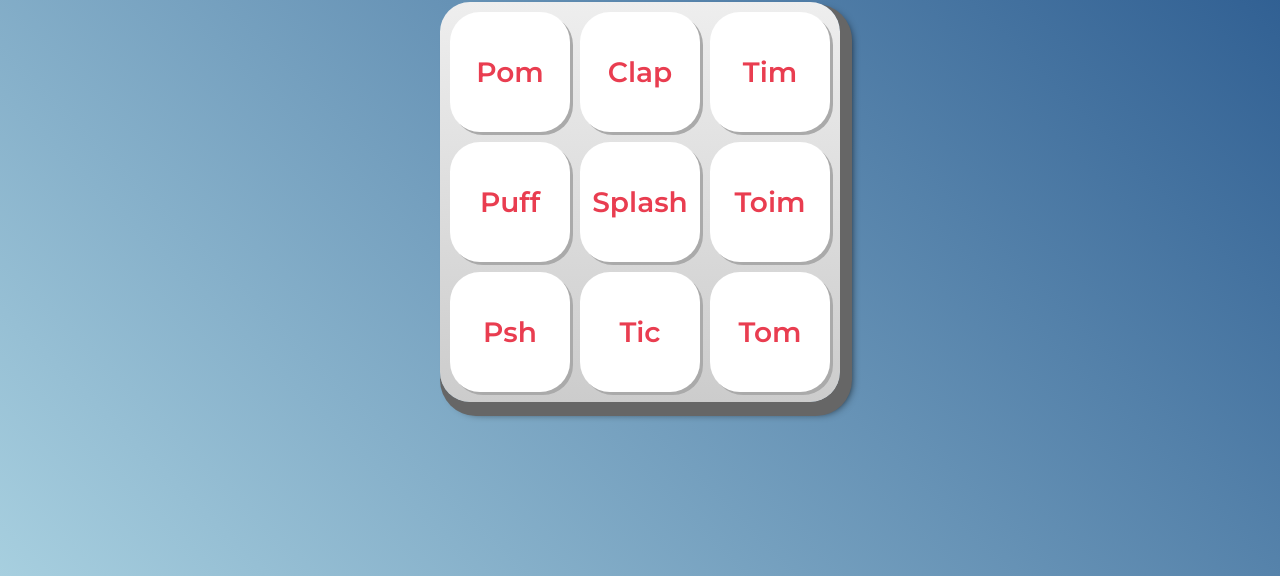
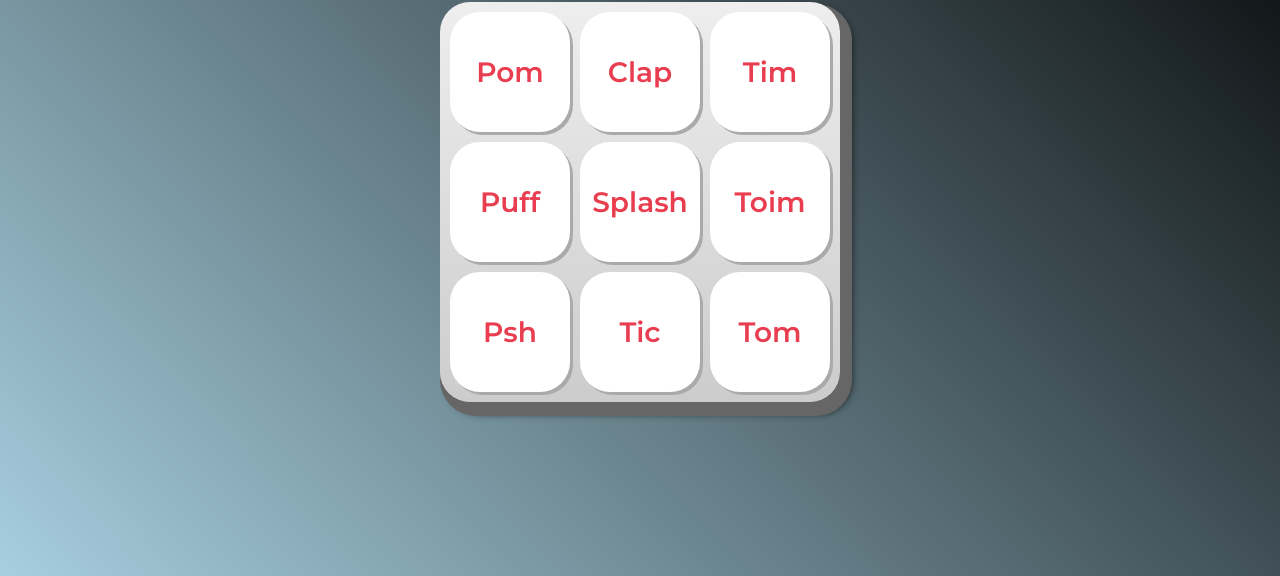
Before and after one commit to Carlosaacf/TecladoMusical, a plain HTML site: page index.html in a window 1280 px wide. Shown: the part 224-800 px from the top of the page. Drawn offline with Linux system fonts and the light colour scheme.

Commit message:
mudanca do plano de fundo

```diff
--- a/css/estilos.css
+++ b/css/estilos.css
@@ -8,7 +8,7 @@
 
 body {
   align-items: center;
-  background: linear-gradient(45deg, #a7cfdf 0%,#23538a 100%);
+  background: linear-gradient(45deg, #a7cfdf 0%,#000101 100%);
   display: flex;
   justify-content: center;
   flex-direction: column;
```
